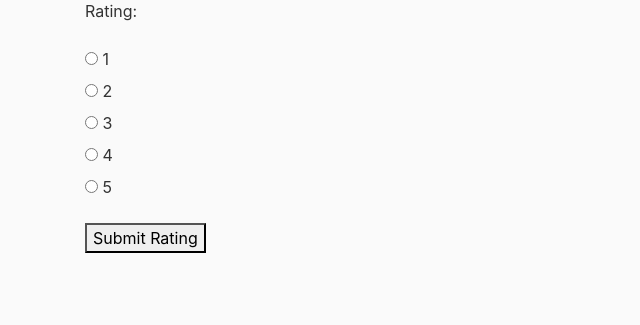
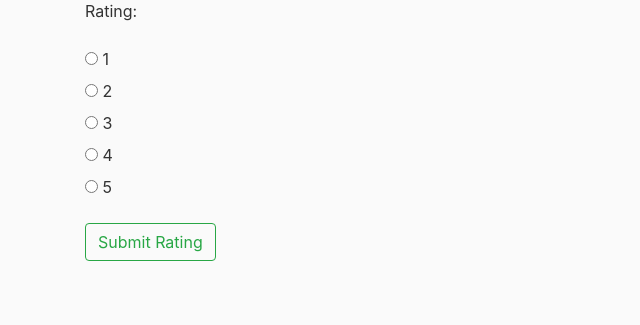
Before and after one commit to dreisnew/Space4Wheels, a Django app: template Space4Wheels/templates/Space4Wheels/rate_post.html in a window 1280 px wide. Shown: the part 127-452 px from the top of the page, without its empty margins (0-640 px from the left). Run offline with Django 5.2, Linux system fonts and the light colour scheme; the template is opened without the code that fills it: values that come from a table or form of the project are taken from there, others are empty; data comes from the database, SQL or seed files in the repository; some libraries are stand-ins or nearby versions.

Commit message:
added class for search button

```diff
--- a/Space4Wheels/templates/Space4Wheels/rate_post.html
+++ b/Space4Wheels/templates/Space4Wheels/rate_post.html
@@ -5,6 +5,6 @@
 <form method="post" action="{% url 'rate-post' post.id %}">
     {% csrf_token %}
     {{ form.as_p }}
-    <button type="submit">Submit Rating</button>
+    <button class="btn btn-outline-success my-2 my-sm-0" type="submit">Submit Rating</button>
 </form>
 {% endblock %}
```
